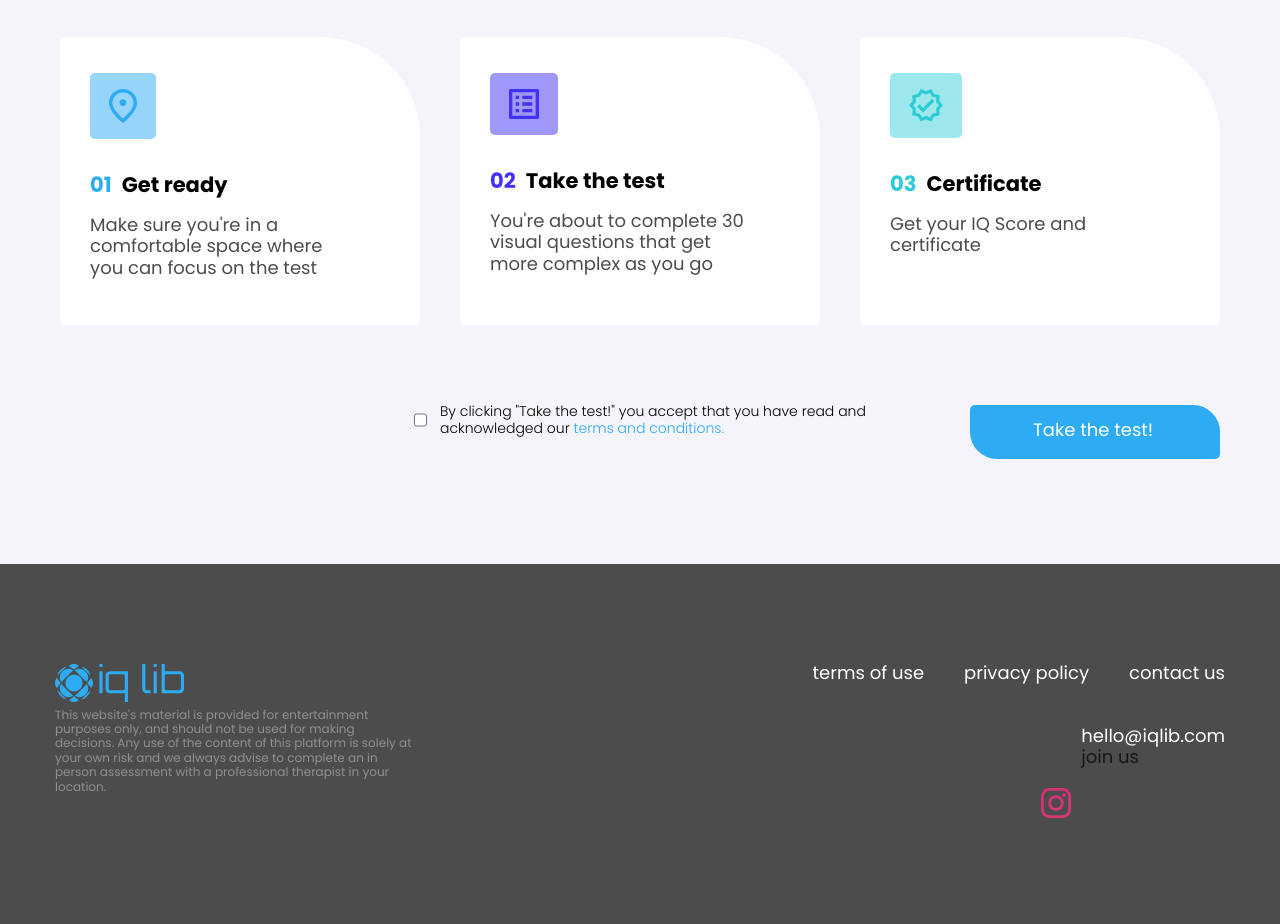
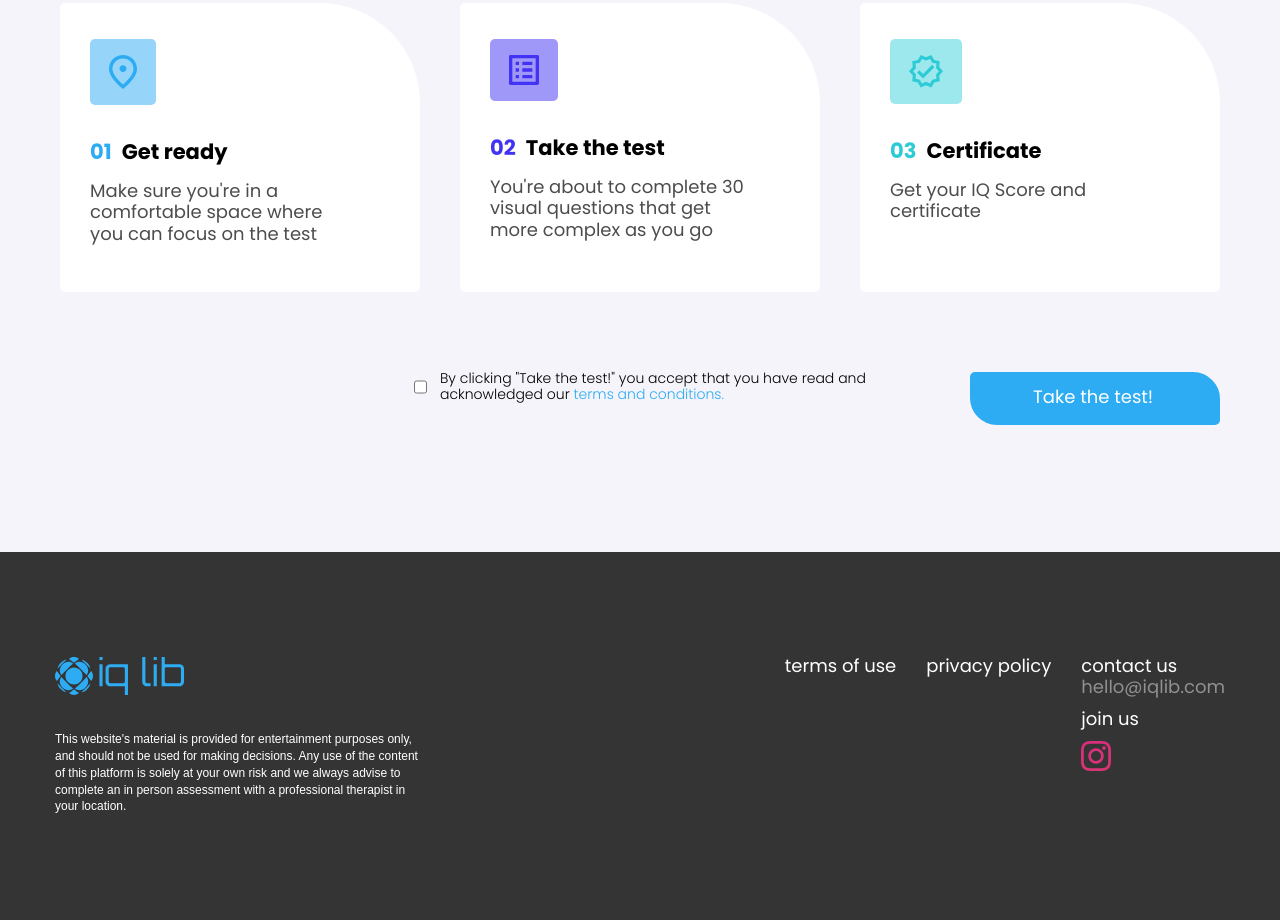
Before and after one commit to KirillGromyko09/homework21, a website: page src/pages/index.html in a window 1280 px wide. Shown: the part 1646-2570 px from the top of the page. Drawn offline with Linux system fonts and the light colour scheme.

Commit message:
init project

```diff
--- a/package.json
+++ b/package.json
@@ -21,6 +21,7 @@
     "arrify": "^1.0.1",
     "astral-regex": "^2.0.0",
     "balanced-match": "^2.0.0",
+    "bootstrap": "^5.3.2",
     "brace-expansion": "^1.1.11",
     "braces": "^3.0.2",
     "callsites": "^3.1.0",
--- a/src/pages/index.html
+++ b/src/pages/index.html
@@ -147,43 +147,28 @@
 
     </section>
 </main>
-<footer class="footer">
+<footer>
     <div class="container">
-        <div class="d-flex justify-content-between">
-            <div class="footer__logo">
-                <a href="/">
-                    <img src="./../assets/images/svg/logo.svg" alt="IQ Project" title="IQ Project">
-
-                </a>
+        <div class="footer d-flex-wrap justify-content-between">
+            <div class="footer__left">
+                <div class="logo">
+                    <a href="#"><img class="logo__img" src="../../src/assets/images/svg/logo.svg" alt="logo"></a>
+                </div>
+                <p class="footer__description">This website's material is provided for entertainment purposes only, and should not be used for making decisions. Any use of the content of this platform is solely at your own risk and we always advise to complete an in person assessment with a professional therapist in your location.</p>
             </div>
-            <div class="footer__menu">
-                <ul class="d-flex">
-                    <li><a href="#" class="default">terms of use</a></li>
-                    <li><a href="#" class="default">privacy policy</a></li>
-                    <li><a href="#" class="default">contact us</a></li>
-                </ul>
+            <div class="footer__right d-flex-wrap justify-content-between">
+                <div class="footer__right-content d-flex-wrap">
+                    <a href="#">terms of use</a>
+                    <a href="#">privacy policy</a>
+                </div>
+                <div class="footer__right-contact">
+                    <a href="#">contact us</a>
+                    <p>hello@iqlib.com</p>
+                    <a href="#">join us<img class="link-instagram" src="../../src/assets/images/jpg/instagram-icon.png" alt=""></a>
+                </div>
             </div>
         </div>
-        <div class="d-flex justify-content-between">
-            <div class="footer__text">
-                <p>This website's material is provided for entertainment purposes only, and should not be used for making decisions. Any use of the content of this platform is solely at your own risk and we always advise to complete an in person assessment with a professional therapist in your location.
-                </p>
-            </div>
-            <div class="footer__contacts">
-                <ul>
-                    <li><a href="#" class="default">hello@iqlib.com</a></li>
-                    <li><a href="#"></a>join us</li>
-                </ul>
-                <a href="#" class="footer__instagram-logo">
-                    <img src="./../assets/images/jpg/instagram-icon.png" alt="instagram">
-                </a>
-
-            </div>
-        </div>
-
     </div>
-    </div>
-
 </footer>
 </body>
 </html>
--- a/src/styles/scss/common/common.scss
+++ b/src/styles/scss/common/common.scss
@@ -13,6 +13,11 @@ body {
   max-width: $container-width;
   margin: 0 auto;
   padding: 0 15px;
+}
+
+.d-flex-wrap {
+  display: flex;
+  flex-wrap: wrap;
 }
 
 
@@ -49,6 +54,7 @@ a {
   @extend %default-transition;
 
   display: inline-block;
+  color: $color-light;
   text-decoration: none;
 
    &.default:hover {
--- a/src/styles/scss/common/extends.scss
+++ b/src/styles/scss/common/extends.scss
@@ -7,8 +7,8 @@
 }
 
 %bg-image {
+  background-repeat: no-repeat;
   background-position: center;
-  background-repeat: no-repeat;
   background-size: cover;
 }
 %height100 {
@@ -18,24 +18,34 @@
 %terms {
   form {
     @extend .d-flex;
+
+    gap: 10px;
     max-width: 500px;
-    gap: 10px;
+
     label {
+      font-size: $font-sm;
+      font-weight: $font-light;
       color: $additional-font-color;
-      font-weight: $font-light;
-      font-size: $font-sm;
     }
   }
 }
 %term {
   form {
     @extend .d-flex;
+
+    gap: 10px;
     max-width: 500px;
-    gap: 10px;
+
     label {
+      font-size: $font-sm;
+      font-weight: $font-light;
       color: $additional2-font-color;
-      font-weight: $font-light;
-      font-size: $font-sm;
     }
   }
 }
+
+%text-main {
+  font-family: $f-poppins-regular;
+  line-height: 1.4;
+  color: $color-dark;
+}
--- a/src/styles/scss/common/mixins.scss
+++ b/src/styles/scss/common/mixins.scss
@@ -3,3 +3,9 @@
 
   background-image: url($img-url);
 }
+
+@mixin text-base($font-size) {
+  @extend %text-main;
+
+  font-size: $font-size;
+}
--- a/src/styles/scss/common/reset.scss
+++ b/src/styles/scss/common/reset.scss
@@ -1,4 +1,4 @@
-@charset "UTF-8";
+@charset "utf-8";
 
 /* Указываем box sizing */
 *,
@@ -11,6 +11,7 @@
 ul[class],
 ol[class] {
   padding: 0;
+  text-decoration: none;
 }
 
 /* Убираем внешние отступы */
@@ -33,14 +34,14 @@ dd {
 
 /* Выставляем основные настройки по-умолчанию для body */
 body {
+  min-height: 100vh;
   scroll-behavior: smooth;
-  min-height: 100vh;
+  text-rendering: optimizeSpeed;
   line-height: 1.5;
-  text-rendering: optimizespeed;
 }
 
-/* Удаляем стандартную стилизацию для всех ul и il, у которых есть атрибут class */
-ul [class],
+/* Удаляем стандартную стилизацию для всех ul и il, у которых есть атрибут class*/
+ul[class],
 ol[class] {
   list-style: none;
 }
@@ -52,11 +53,11 @@ a:not([class]) {
 
 /* Упрощаем работу с изображениями */
 img {
+  max-width: 100%;
   display: block;
-  max-width: 100%;
 }
 
-/* Указываем понятную периодичность в потоке данных у article */
+/* Указываем понятную периодичность в потоке данных у article*/
 article > * + * {
   margin-top: 1em;
 }
@@ -70,11 +71,11 @@ select {
 }
 
 /* Удаляем все анимации и переходы для людей, которые предпочитай их не использовать */
-@media (prefers-reduced-motion: reduce) {
-  * {
-    scroll-behavior: auto !important;
-    transition-duration: 0.01ms !important;
-    animation-duration: 0.01ms !important;
-    animation-iteration-count: 1 !important;
-  }
-}
+/*@media (prefers-reduced-motion: reduce) {*/
+/*    * {*/
+/*        animation-duration: 0.01ms !important;*/
+/*        animation-iteration-count: 1 !important;*/
+/*        transition-duration: 0.01ms !important;*/
+/*        scroll-behavior: auto !important;*/
+/*    }*/
+/*}*/
--- a/src/styles/scss/common/variables.scss
+++ b/src/styles/scss/common/variables.scss
@@ -2,7 +2,12 @@ $main-font-color: rgb(0 0 0 / 70%);
 $additional-font-color: #fff;
 $additional2-font-color: #000;
 $accent-color: #2EACF3;
+$color-dark: rgb(0 0 0 / 70%);
+$color-light: rgb(255 255 255 / 100%);
+$color-dark-gray: #343434;
 $main-font-family: poppins;
+$s-serif: sans-serif;
+$f-poppins-regular: 'Poppins-regular', $s-serif;
 $font-xs: 12px;
 $font-sm: 14px;
 $font-custom: 16px;
@@ -19,3 +24,4 @@ $container-width: 1200px;
 $default-border-radius: 5px;
 $big-border-radius: 27px;
 $header-height: 85px;
+$banner-min-height: 650px;
--- a/src/styles/scss/components/banner/banner.scss
+++ b/src/styles/scss/components/banner/banner.scss
@@ -4,7 +4,8 @@
   @include bg-image('./../../assets/images/jpg/employee.jpg');
 
   height: 100vh;
-  padding: $header-height;
+  min-height: $banner-min-height;
+  padding: $header-height 0;
 
   .container {
     @extend %height100;
--- a/src/styles/scss/components/footer/footer.scss
+++ b/src/styles/scss/components/footer/footer.scss
@@ -1,31 +1,35 @@
+footer {
+  background-color: $color-dark-gray;
+
   .footer {
-  background-color: $main-font-color;
-  padding-top: 100px;
-  padding-bottom: 100px;
-  &__text{
+    padding: 105px 0;
+
+    &__left {
+      max-width: 363px;
+    }
+
+    &__description {
+      @include text-base(12px);
+      color: $color-light;
+      padding-top: 30px;
+    }
+
+    &__right {
+      gap:30px;
+
+      &-content {
+        justify-content: flex-start;
+        gap:30px;
+      }
+
       p {
         color: #909090;
-      font-size: $font-xs;
-      width: 360px;
+        padding-bottom: 10px;
       }
     }
 
-  &__instagram-logo {
-    justify-content: end;
-
-  }
-  &__menu{
-    ul {
-      list-style: none;
-      gap: 40px;
+    .link-instagram {
+      padding-top: 10px;
     }
   }
-  &__contacts {
-    ul {
-      list-style: none;
 }
-  }
-  a {
-    color: $additional-font-color;
-  }
-}
--- a/src/styles/scss/components/how/how.scss
+++ b/src/styles/scss/components/how/how.scss
@@ -1,15 +1,18 @@
 .how {
   @extend %term;
 
-  min-height: 800px;
+  padding: 130px 0 150px 0;
   background-color:#F4F4FA; ;
 
   &__column{
     gap: 40px;
+    margin-bottom: 80px;
+  }
+  &__title{
+    margin-bottom: 90px;
   }
 
   &__title-text {
-    margin-bottom: 90px;
     font-size: $font-xl;
     font-weight: $font-medium;
     color: $additional2-font-color;
@@ -68,7 +71,6 @@
   &__checkbox-test{
     gap: 60px;
     height: 30px;
-    margin-top: 80px;
 
   }
 
--- a/src/styles/scss/components/test-your-iq/test-your-iq.scss
+++ b/src/styles/scss/components/test-your-iq/test-your-iq.scss
@@ -1,5 +1,6 @@
 .test-your-iq {
-  min-height: 610px;
+  padding: 140px 0 100px 0;
+
 
   &__text {
     gap: 40px;
@@ -38,14 +39,17 @@
     font-weight: $font-lg;
     color: $additional2-font-color;
   }
+
   &__clasification-upper {
-    color: $additional2-font-color;
     font-size: $font-custom;
     font-weight: $font-regular;
+    color: $additional2-font-color;
   }
+
   &__clasification-numbers {
     font-weight: $font-medium;
   }
+
   &__clasification-text {
     font-size: $font-custom;
   }
```
Also changed, not shown: src/styles/css/style.css, 3 other files. Lines whose indentation alone changed are shown as unchanged.
